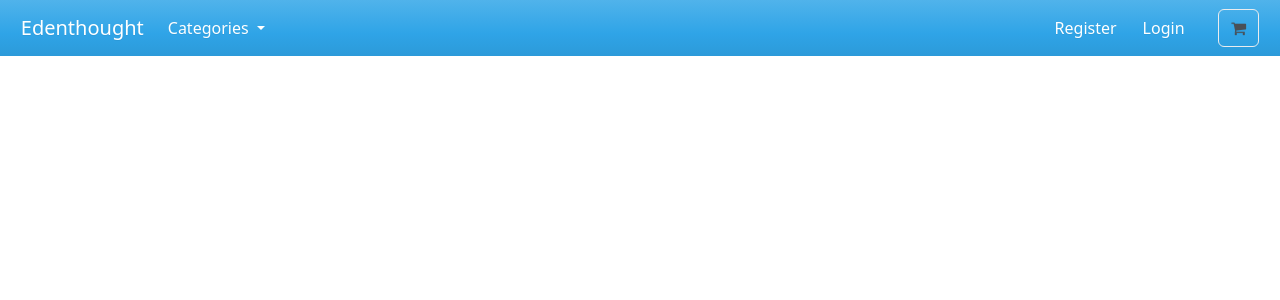
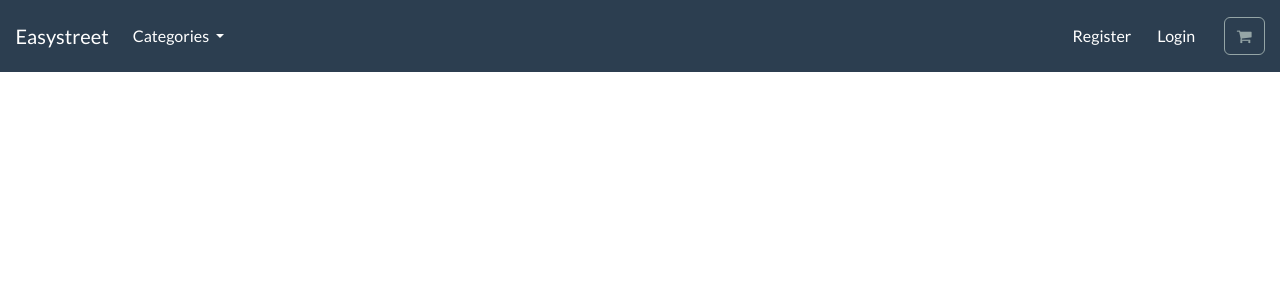
Before and after one commit to AlexanderMarriott/milestone4, a Django app: template milestone4/shop/templates/shop/base.html in a window 1280 px wide. Shown: the top 300 px of the page. Run offline with Django 3.2, Linux system fonts and the light colour scheme; the template is opened without the code that fills it: most values are stand-ins (such as "Sample title", 1, 10 or a date in 2020); some libraries are stand-ins or nearby versions.

Commit message:
Changed title, changed theme. added drop down logic

```diff
--- a/milestone4/shop/templates/shop/base.html
+++ b/milestone4/shop/templates/shop/base.html
@@ -12,13 +12,13 @@
     <meta name="viewport" content="width=device-width, initial-scale=1">
 
 
-    <title> Highstreet </title>
+    <title> Easystreet </title>
 
 
 
     <!-- CSS -->
 
-    <link rel="stylesheet" href="https://bootswatch.com/5/cerulean/bootstrap.min.css">
+    <link rel="stylesheet" href="https://bootswatch.com/5/flatly/bootstrap.min.css">
 
     <link rel="stylesheet" href="https://cdnjs.cloudflare.com/ajax/libs/font-awesome/4.7.0/css/font-awesome.min.css">
 
@@ -49,12 +49,12 @@
 
 
 
-<nav class="navbar navbar-expand-lg bg-primary justify-content-center">
+<nav class="navbar navbar-expand-sm bg-primary ">
 
 
-    <a class="navbar-brand main-heading text-white" href="{% url 'store' %}">
+    <a class="navbar-brand main-heading text-white" href="{% url 'shop' %}">
 
-        &nbsp; &nbsp; Edenthought
+        &nbsp; &nbsp; Easystreet
 
     </a>
 
@@ -84,11 +84,17 @@
 
                     <li>
 
-                        <a class="dropdown-item" href="{% url 'store' %}"> All </a>
+                        <a class="dropdown-item" href="{% url 'shop' %}"> All </a>
 
                     </li>
 
+                    {% for category in all_categories %}
+                    <li>
 
+                        <a class="dropdown-item" href=""> {{ category.name | capfirst}} </a>
+
+
+                        {% endfor %}
 
                 </ul>
 
```
